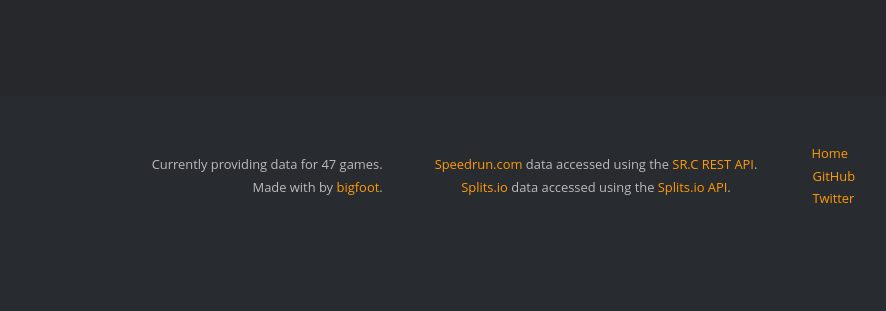
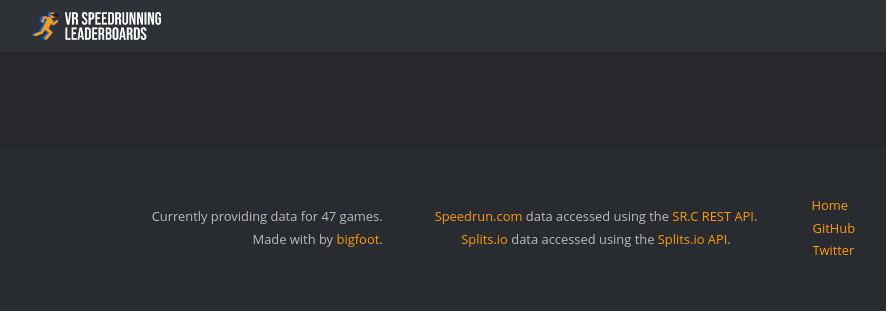
Before and after one commit to VRSpeedruns/VRSpeed.run, a PHP site: page / in a window 1280 px wide. Shown: the top 311 px of the page, without its empty margins (44-930 px from the left). Run offline with PHP 8.4, Linux system fonts and the light colour scheme; some libraries are stand-ins or nearby versions.

Commit message:
started implementing navbar

```diff
--- a/index.php
+++ b/index.php
@@ -22,16 +22,23 @@
 		<link rel="stylesheet" href="/vrsrassets/css/main.css">
 		<link rel="stylesheet" href="/assets/css/googlefonts.css">
 	</head>
-	<body onload="onLoad();">
-		<section class="section">
-			<div id="src-error-container" class="columns is-centered" style="display: none;">
-				<div class="column is-6">
-					<div class="notification is-danger">
-						<p style="font-weight: bold;">There appear to be issues accessing the Speedrun.com API.<br>If refreshing the page doesn't work, please try coming back later.</p>
-						<p>Error message: <span id="src-error-response"></span></p>
-					</div>
+	<body onload="onLoad();" class="has-navbar-fixed-top">
+		<nav class="navbar is-fixed-top">
+			<div>
+				<div class="navbar-brand">
+					<a class="navbar-item" href="/">
+						<img src="/vrsrassets/images/navbrand.png">
+					</a>
+
+					<a role="button" class="navbar-burger" onclick="">
+						<span aria-hidden="true"></span>
+						<span aria-hidden="true"></span>
+						<span aria-hidden="true"></span>
+					</a>
 				</div>
 			</div>
+		</nav>
+		<section class="section">
 			<div id="error-container"></div>
 			<div class="container" id="home-container" style="display: none;">
 				<div class="columns is-centered">
--- a/vrsrassets/css/main.css
+++ b/vrsrassets/css/main.css
@@ -966,6 +966,33 @@ a.button:not(:last-child) {
 	font-weight: normal;
 }
 
+/* ---------- Navbar ---------- */
+
+.navbar {
+	background-color: var(--background-color);
+	box-shadow: 0 2px 4px rgb(0 0 0 / 8%)
+}
+.navbar > div {
+	width: 100%;
+	margin: 0 auto;
+}
+
+@media screen and (min-width: 1024px) {
+	.navbar > div {
+		max-width: 960px;
+	}
+}
+@media screen and (min-width: 1216px) {
+	.navbar > div {
+		max-width: 1152px;
+	}
+}
+@media screen and (min-width: 1408px) {
+	.navbar > div {
+		max-width: 1344px;
+	}
+}
+
 /* ---------- Misc ---------- */
 
 #runs-loading, #runs-none {
--- a/vrsrassets/js/main.js
+++ b/vrsrassets/js/main.js
@@ -281,28 +281,15 @@ function get(url)
 	});
 }
 
-var nonErrorCount = 0;
 function getErrorCheck(data)
 {
     var temp = (JSON.parse(data));
     if (temp.status == 420)
     {
-        nonErrorCount = 0;
-
-        //srcErrorResponse.innerText = `"${temp.message}" (Error code ${temp.status})`
-        //srcErrorContainer.style.display = "flex";
         sendErrorNotification(`There was an error when trying to access the Speedrun.com API.<br>"${temp.message}" (Error code ${temp.status})`);
         return false;
     }
-    else
-    {
-        if (++nonErrorCount > 4)
-        {
-            srcErrorContainer.style.display = "none";
-        }
-
-        return true;
-    }
+    return true;
 }
 
 function sendErrorNotification(message)
```
Also changed, not shown: vrsrassets/images/navbrand.png (added).
